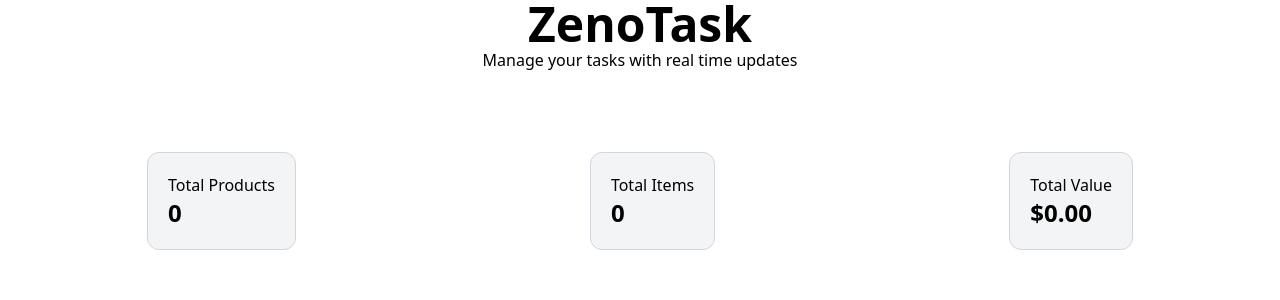
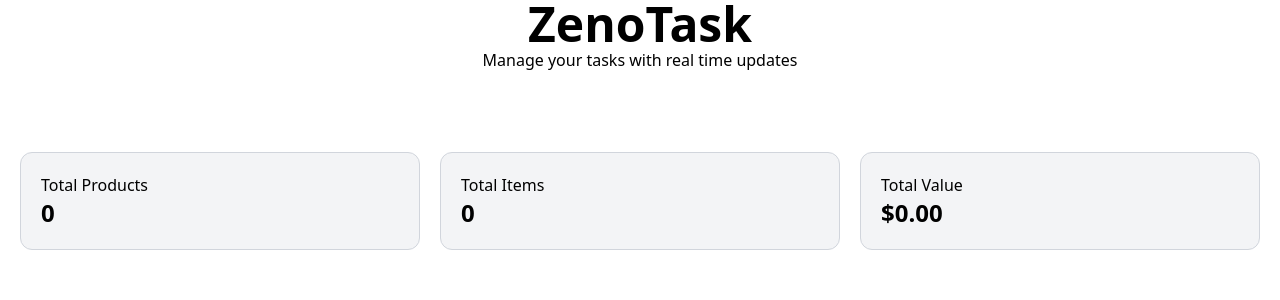
Before and after one commit to Phoenix-Domain/ZenoTask, a React (Vite) app: page / in a window 1280 px wide. Shown: the top 300 px of the page. Built offline with nearby package versions, Linux system fonts and the light colour scheme.

Commit message:
style: Add margin to stat cards and make them take the full width

```diff
--- a/src/App.tsx
+++ b/src/App.tsx
@@ -13,7 +13,8 @@ function App() {
         Manage your tasks with real time updates
       </h2>
     </header>
-    <main className='flex justify-around my-20'>
+    <main>
+      <section className='flex justify-around my-20 gap-5 mx-5'>
         <StatsCard
         statTitle='Products'
         statValue='0'
@@ -27,6 +28,7 @@ function App() {
           statTitle='Value'
           statValue='$0.00'
         />
+      </section>
     </main>
   </>
  )
--- a/src/components/common/StatsCard.tsx
+++ b/src/components/common/StatsCard.tsx
@@ -5,7 +5,7 @@ interface StatsCardProps{
 
 function StatsCard({ statTitle, statValue }: StatsCardProps){
     return(
-        <article className='bg-gray-100 p-5 rounded-xl border border-gray-300'>
+        <article className='bg-gray-100 p-5 rounded-xl border border-gray-300 w-full'>
             <p>
                 Total {statTitle}
             </p>
```
Lines whose indentation alone changed are shown as unchanged.
